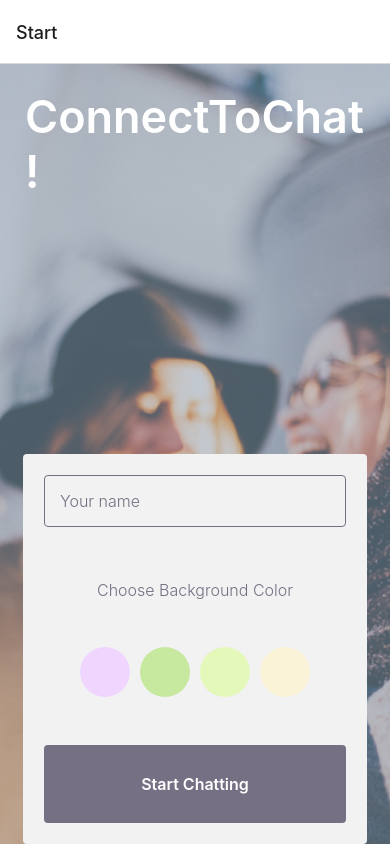
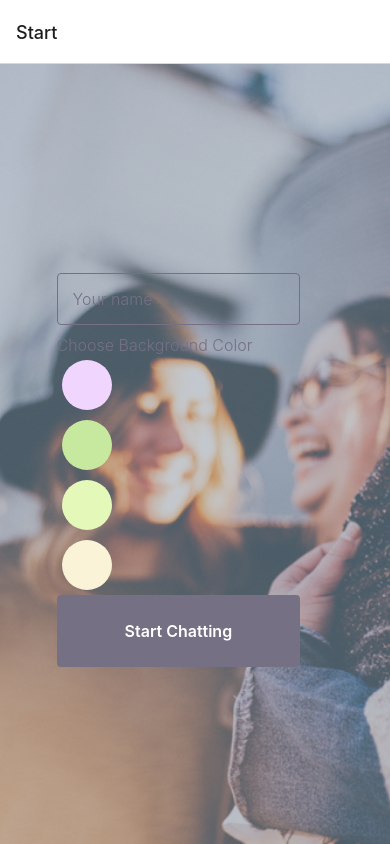
Before and after one commit to rpark199/Chat-app, a React Native app: screen /Start in a window 390 px wide. Built offline with nearby package versions, Linux system fonts and the light colour scheme.

Commit message:
Update Start.js

```diff
--- a/components/Start.js
+++ b/components/Start.js
@@ -8,12 +8,10 @@ const Start =({ navigation }) => {
 
     return (
        <View style={styles.container}>
-         <ImageBackground
-           source={require("../assets/Image.png")}
-           style={styles.imageBackground}
-         >
-           <Text style={styles.title}>ConnectToChat !</Text>
-           <View style={styles.box}>
+        <ImageBackground source={require("../assets/Image.png")}
+           style={styles.imageBackground}>
+            <View style={styles.contentContainer}>
+                <View style={styles.inputContainer}>
                     {/* name */}
                     <TextInput
                         style={styles.textInput}
@@ -21,15 +19,13 @@ const Start =({ navigation }) => {
                         onChangeText={setName}
                         placeholder="Your name"
                     />
+                    {/* user selects background color */}
                     <Text style={styles.chooseBgColor}>Choose Background Color</Text>
-             {/* user selects background color */}
-             <View style={styles.colorButtonContainer}>
+                    <View style={styles.colorContainer}>
                         {colors.map((color, index) => (
                             <TouchableOpacity
                                 key={color}
-                   accessible={true}
                                 accessibilityRole="button"
-                   accessibilityHint="Lets you choose background color for your chat screen"
                                 style={[
                                     styles.colorButton,
                                     { backgroundColor: color },
@@ -42,13 +38,14 @@ const Start =({ navigation }) => {
                     {/* to start chat */}
                     <TouchableOpacity
                         accessible={true}
+                        accessibilityLabel="Start Chatting"
                         accessibilityRole="button"
                         accessibilityHint="Lets you choose to enter the chat room"
                         style={styles.button}
-               onPress={() => navigation.navigate('Chat', {name: name, background: background})}
-             >
+                        onPress={() => navigation.navigate('Chat', {name: name, background: background})}>
                         <Text style={styles.buttonText}>Start Chatting</Text>
                     </TouchableOpacity>
+                </View>
             </View>
         </ImageBackground>
        </View>
```
Lines whose indentation alone changed are shown as unchanged.
